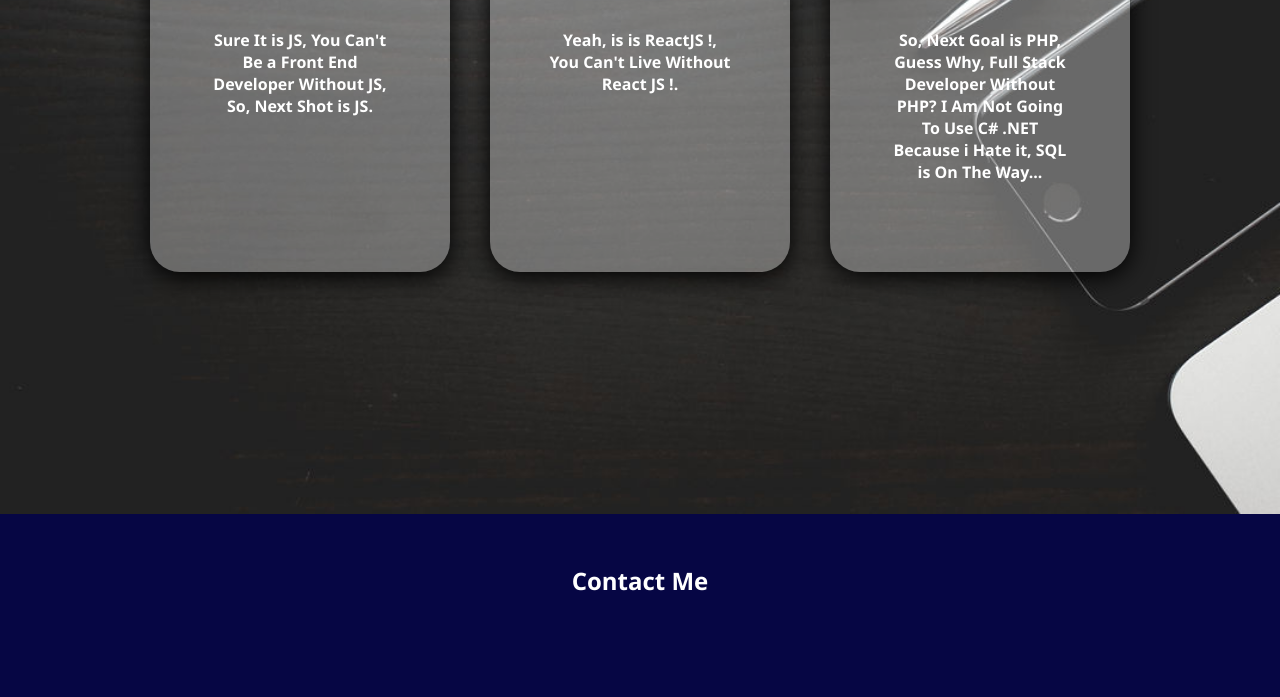
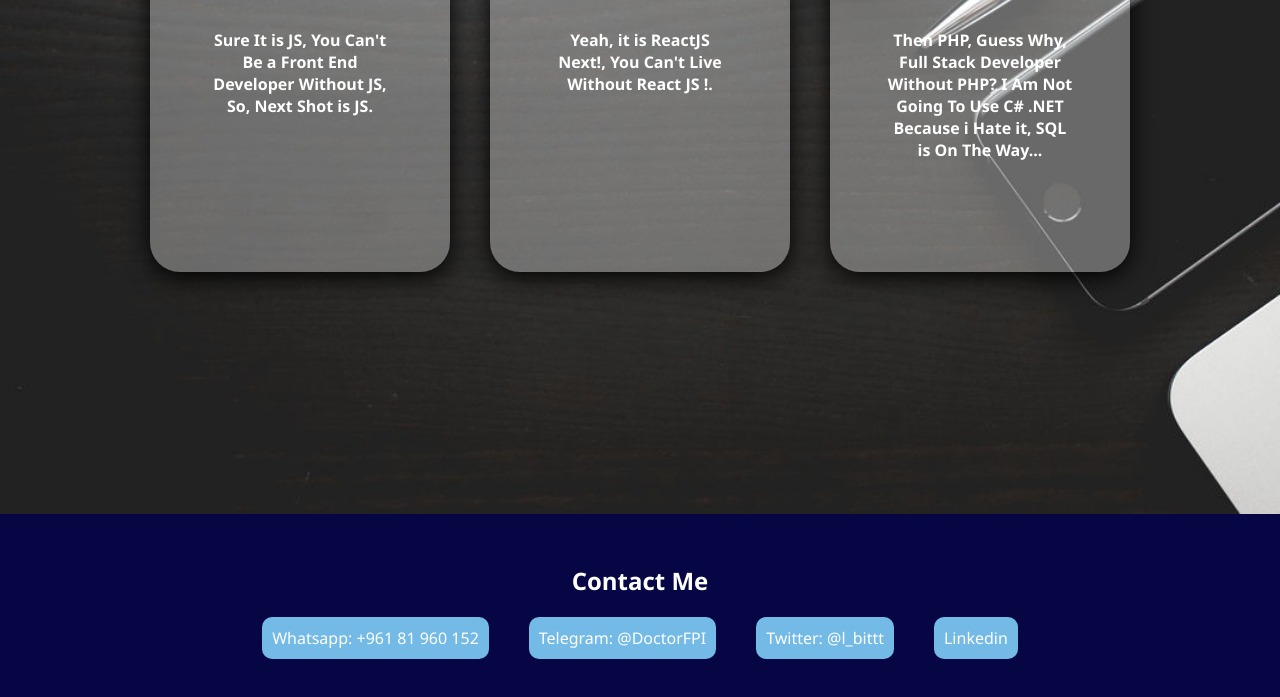
Before and after one commit to CerenaDavid6/WebProjects, a plain HTML site: page Who Am i/index.html in a window 1280 px wide. Shown: the part 1096-1793 px from the top of the page. Drawn offline with Linux system fonts and the light colour scheme.

Commit message:
Add files via upload

```diff
--- a/Who Am i/css/styles.css
+++ b/Who Am i/css/styles.css
@@ -148,3 +148,14 @@ header{
 .card:hover{
     transform: scale(1.1);
 }
+.contact{
+    background-color: rgb(115, 187, 230);
+    padding: 10px;
+    margin: 20px;
+    border-radius: 10px;
+    transition: 1s;
+}
+.contact:hover{
+    background-color: rgb(0, 128, 21);
+    transform: scale(1.2);
+}
--- a/Who Am i/index.html
+++ b/Who Am i/index.html
@@ -13,7 +13,7 @@
             <a href="#" class="logo">Mahmoud Osman</a>
             <nav class="navigation">
                 <a href="https://github.com/Mahmoud7Osman/"><i class="fab fa-github"></i></a>
-                <a href="#Whatsapp"><i class="fab fa-whatsapp"></i></a>
+                <a href="#cme"><i class="fab fa-whatsapp"></i></a>
             </nav>
         </header>
 
@@ -43,7 +43,7 @@
                     <i class="fab fa-react"></i>
                 </div>
                 <div class="info">
-                    <p>Yeah, is is ReactJS !, You Can't Live Without React JS !.</p>
+                    <p>Yeah, it is ReactJS Next!, You Can't Live Without React JS !.</p>
                 </div>
             </div>
             <div class="card">
@@ -51,7 +51,7 @@
                     <i class="fab fa-php"></i>
                 </div>
                 <div class="info">
-                    <p>So, Next Goal is PHP, Guess Why, Full Stack Developer Without PHP? I Am Not Going To Use C# .NET Because i Hate it, SQL is On The Way...</p>
+                    <p>Then PHP, Guess Why, Full Stack Developer Without PHP? I Am Not Going To Use C# .NET Because i Hate it, SQL is On The Way...</p>
                 </div>
             </div>
         </div>
@@ -61,6 +61,20 @@
 
         <section class="tailer">
             <h1>Contact Me</h1>
+            <div class="content" id="cme">
+                <div class="contact">
+                    <p>Whatsapp: +961 81 960 152</p>
+                </div>
+                <div class="contact">
+                    <p>Telegram: @DoctorFPI</p>
+                </div>
+                <div class="contact">
+                    <p>Twitter: @l_bittt</p>
+                </div>
+                <div class="contact">
+                    <a href="https://www.linkedin.com/in/mahmoud-osman-866930219/" style="text-decoration: none;color: white;">Linkedin</a>
+                </div>
+            </div>
         </section>
     </body>
 
```
